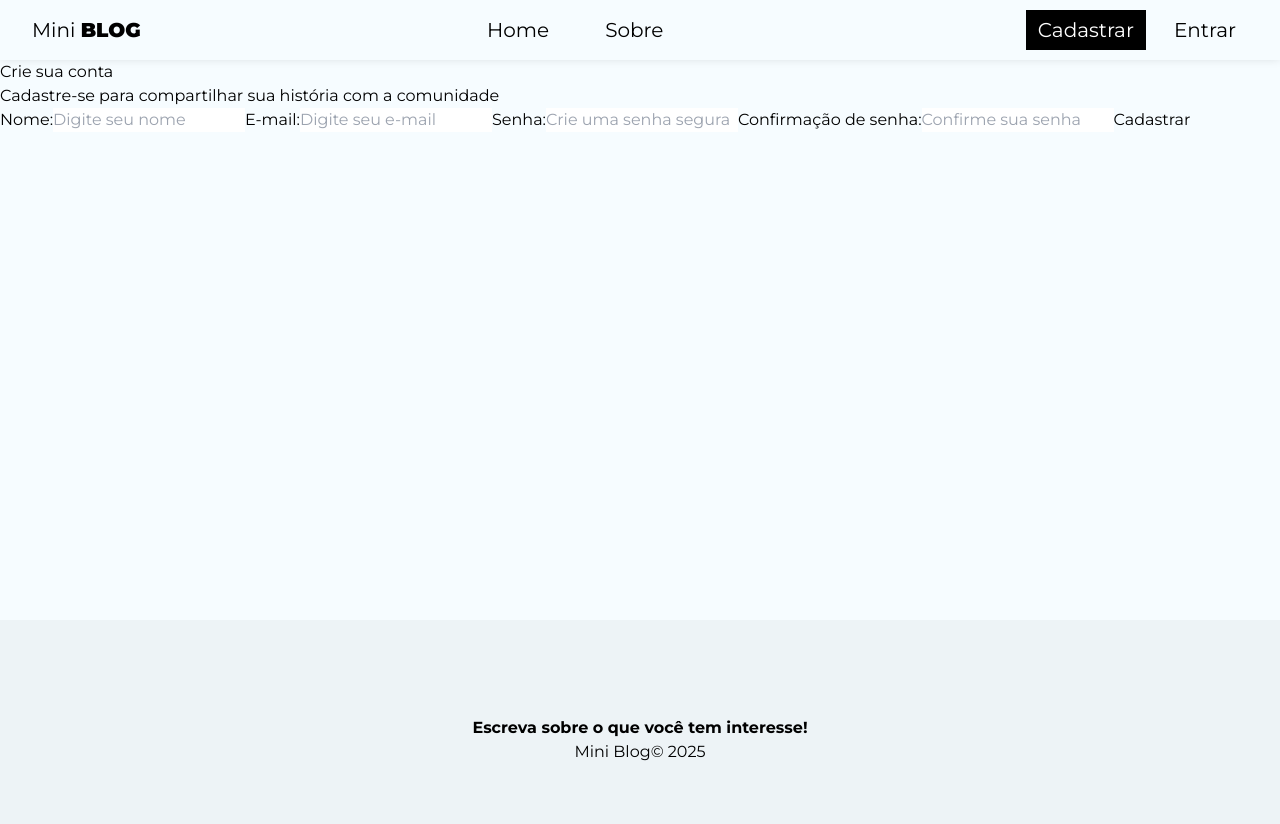
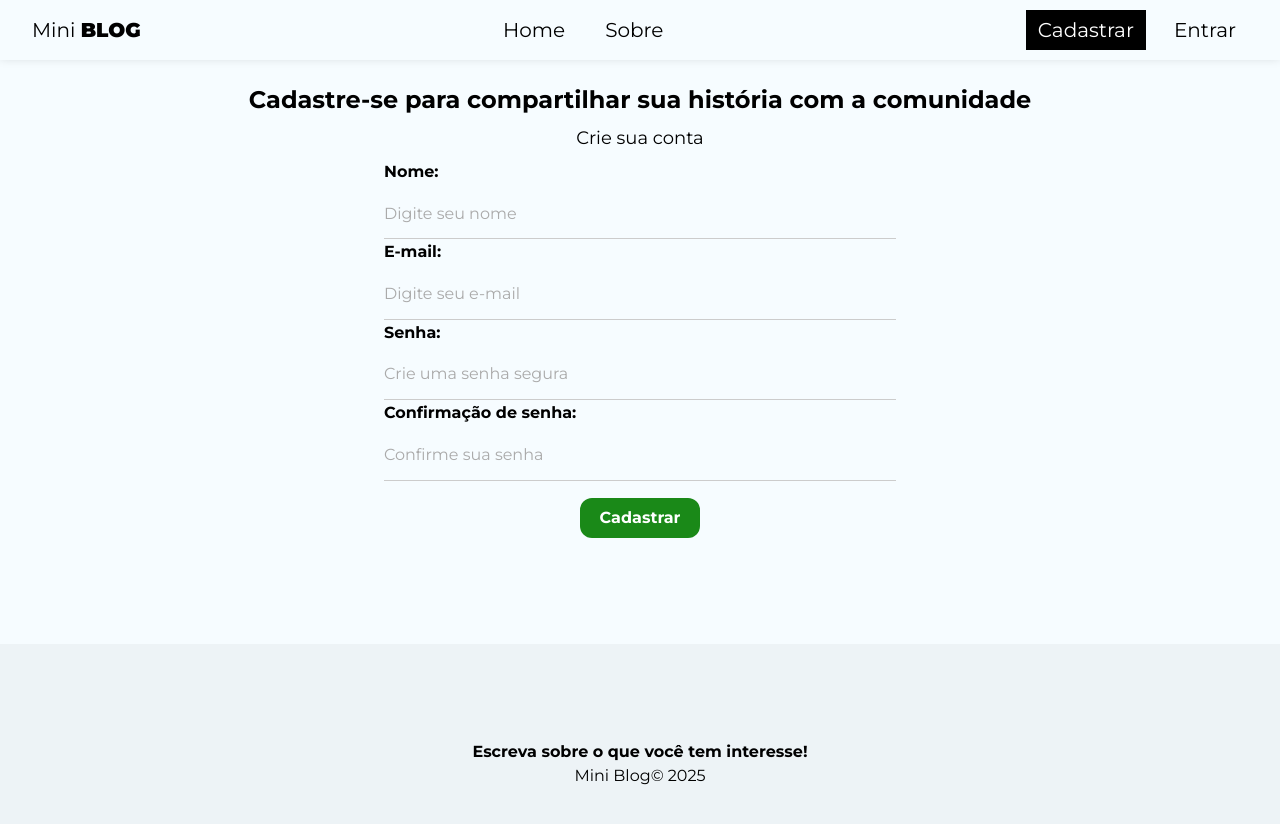
Before and after one commit to WeldonPereira/miniblog, a React (Create React App) app: page /register in a window 1280 px wide. Shown: the top 824 px of the page. Built offline with nearby package versions, Linux system fonts and the light colour scheme.

Commit message:
style: adicionar estilo ao formulário

```diff
--- a/src/App.css
+++ b/src/App.css
@@ -1,4 +1,5 @@
 .container{
   min-height: 60vh;
-  margin-bottom: 5em;
+  max-width: 100%;
+  margin: 0 auto 5em;
 }
--- a/src/App.js
+++ b/src/App.js
@@ -9,7 +9,7 @@ import Footer from "./components/Footer";
 
 function App() {
   return (
-    <div className="App">
+    <div>
       <BrowserRouter>
         <NavBar />
         <div className="container">
--- a/src/components/NavBar.js
+++ b/src/components/NavBar.js
@@ -24,7 +24,7 @@ const NavBar = () => {
               Home
             </NavLink>
           </li>
-          <li className="mx-4">
+          <li>
             <NavLink
               to="/about"
               className={({ isActive }) =>
--- a/src/index.css
+++ b/src/index.css
@@ -9,8 +9,56 @@ body{
 
 input::placeholder, textarea::placeholder{
     font-family: "Montserrat", sans-serif;
+    color: #aaa;
 }
 
 input:focus, textarea:focus{
     outline: none;
 }
+
+input, textarea{
+    box-sizing: border-box;
+    border: none;
+    border-bottom: 1px solid #ccc;
+    padding: .8em 0;
+    background-color: transparent;
+}
+
+form{
+    max-width: 40%;
+    margin: 0 auto;
+}
+
+label{
+    display: flex;
+    flex-direction: column;
+    margin-bottom: 1px;
+}
+
+label span{
+    margin-bottom: .3em;
+    font-weight: bold;
+    text-align: left;
+}
+
+button{
+    background-color: #1a8918;
+    width: 120px;
+}
+
+button:hover{
+    background-color: #0f730c;
+    color: #fff;
+}
+
+button[disabled]{
+    background-color: #aaa;
+}
+
+.container .error{
+    color: #721c24;
+    background-color: #f8d7da;
+    border: 1px solid #f5c6cb;
+    padding: 5px;
+    border-radius: 5px;
+}
--- a/src/pages/Register/Register.js
+++ b/src/pages/Register/Register.js
@@ -1,9 +1,11 @@
 const Register = () => {
   return (
-    <div>
-      <h1>Crie sua conta</h1>
-      <p>Cadastre-se para compartilhar sua história com a comunidade</p>
-      <form>
+    <div className="text-center">
+      <h1 className="text-2xl font-bold mt-6 mb-2">
+        Cadastre-se para compartilhar sua história com a comunidade
+      </h1>
+      <p className="text-lg mb-2">Crie sua conta</p>
+      <form autoComplete="off">
         <label>
           <span>Nome:</span>
           <input
@@ -40,7 +42,9 @@ const Register = () => {
             required
           />
         </label>
-        <button>Cadastrar</button>
+        <button className="text-white text-center cursor-pointer rounded-xl font-bold border-none py-2 mt-4 px-4 text-base">
+          Cadastrar
+        </button>
       </form>
     </div>
   );
```
